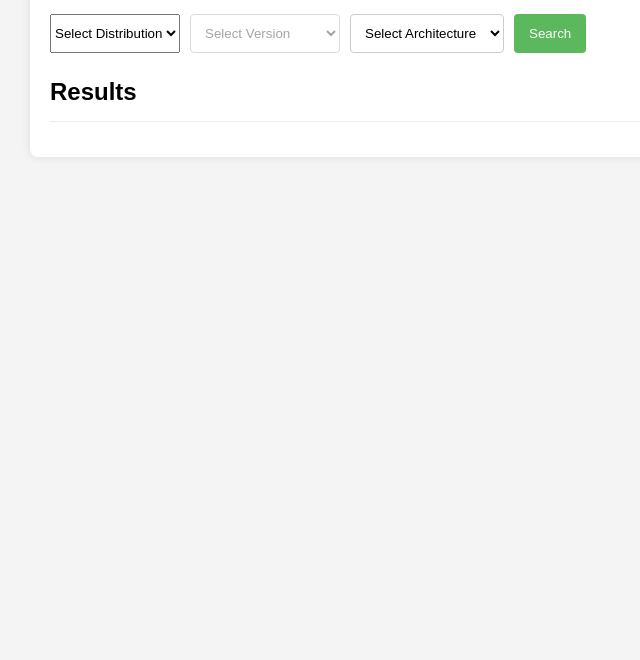
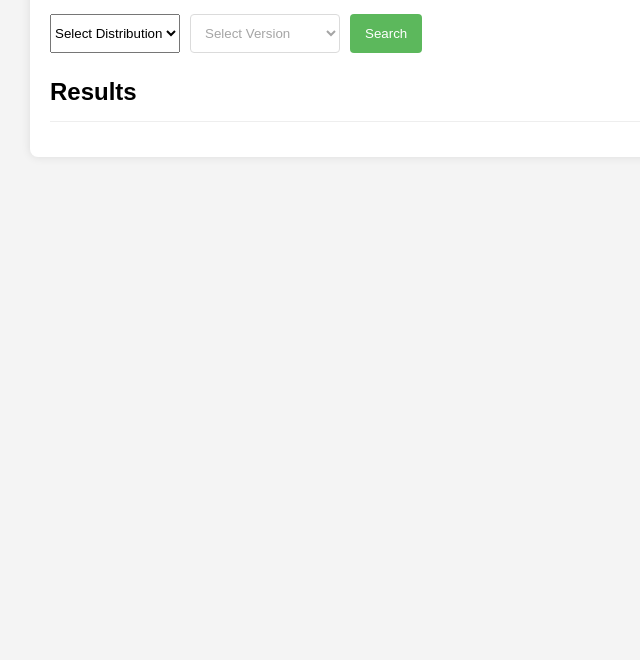
Before and after one commit to Atx-Guy/universal-projects, a plain HTML site: page github/iso-search-engine-app/templates/index.html in a window 1280 px wide. Shown: the part 140-800 px from the top of the page, without its empty margins (190-830 px from the left). Drawn offline with Linux system fonts and the light colour scheme.

Commit message:
Auto-sync: Files changed on 2025-05-04 22:57:01

```diff
--- a/github/iso-search-engine-app/templates/index.html
+++ b/github/iso-search-engine-app/templates/index.html
@@ -25,15 +25,6 @@
                     <!-- Options will be populated via JavaScript based on selected distribution -->
                 </select>
 
-                <select id="architecture-filter" required>
-                    <option value="" disabled selected>Select Architecture</option>
-                    <option value="x86_64">x86_64 (64-bit)</option>
-                    <option value="i386">i386 (32-bit)</option>
-                    <option value="aarch64">ARM64 / AArch64</option>
-                    <option value="armhf">ARM (32-bit)</option>
-                    <option value="ppc64el">PowerPC 64-bit</option>
-                    <option value="s390x">s390x (IBM Z)</option>
-                </select>
                 <button type="submit">Search</button>
             </div>
         </form>
```
